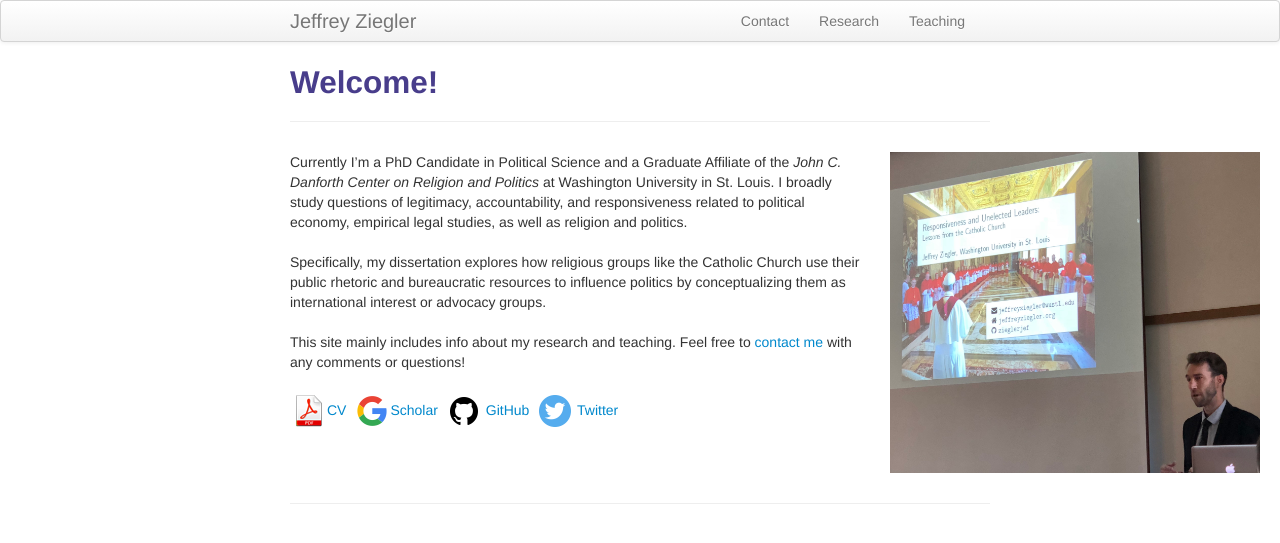
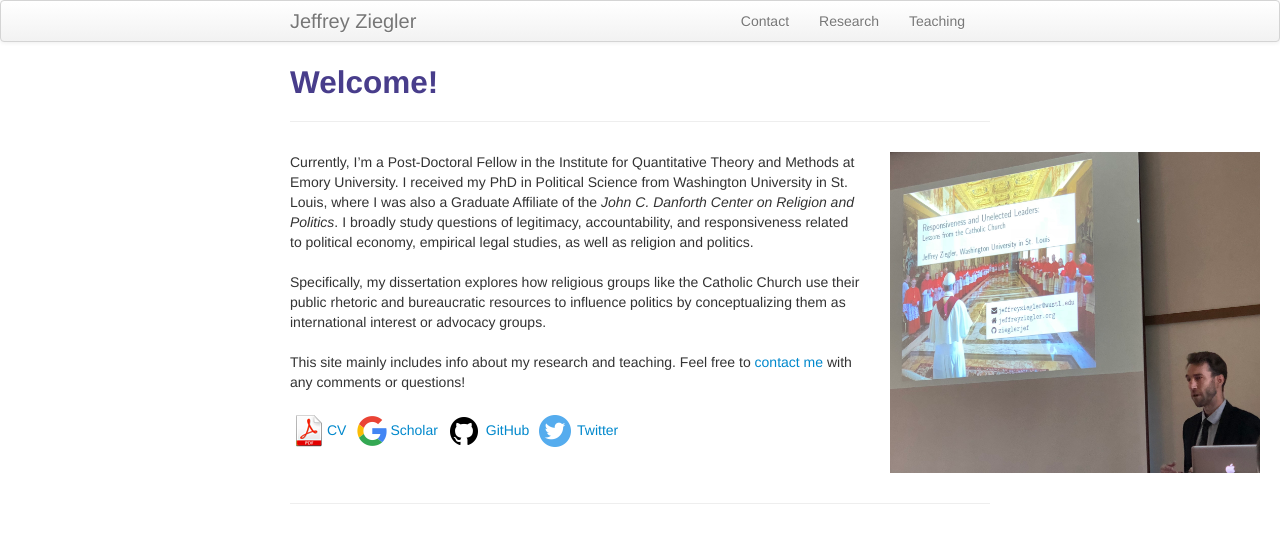
Before and after one commit to zieglerjef/zieglerjef.github.io, a Jekyll site: the page built from index.md, in a window 1280 px wide. Shown: the top 543 px of the page. Built offline with Jekyll 4.4.1, drawn with Linux system fonts in a browser that asks for light colours.

Commit message:
Update index.md

```diff
--- a/index.md
+++ b/index.md
@@ -7,7 +7,7 @@
 	<div class="row-fluid">
 		<div class="span6">
 
-Currently I’m a PhD Candidate in Political Science and a Graduate Affiliate of the <i>John C. Danforth Center on Religion and Politics</i> at Washington University in St. Louis. I broadly study questions of legitimacy, accountability, and responsiveness related to political economy, empirical legal studies, as well as religion and politics.<br/><br/>
+Currently, I’m a Post-Doctoral Fellow in the Institute for Quantitative Theory and Methods at Emory University. I received my PhD in Political Science from Washington University in St. Louis, where I was also a Graduate Affiliate of the <i>John C. Danforth Center on Religion and Politics</i>. I broadly study questions of legitimacy, accountability, and responsiveness related to political economy, empirical legal studies, as well as religion and politics.<br/><br/>
 
 Specifically, my dissertation explores how religious groups like the Catholic Church use their public rhetoric and bureaucratic resources to influence politics by conceptualizing them as international interest or advocacy groups. <br/><br/>
 
```
